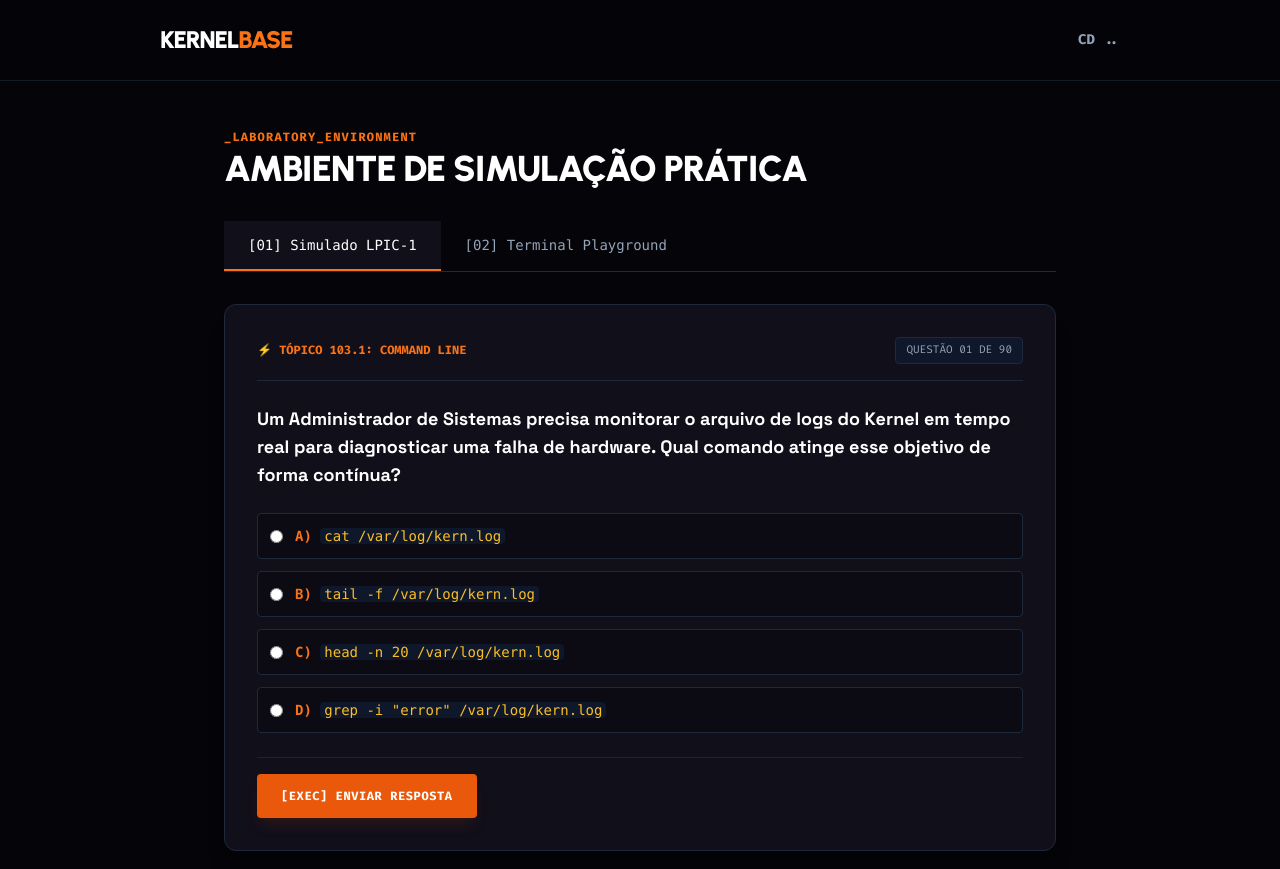
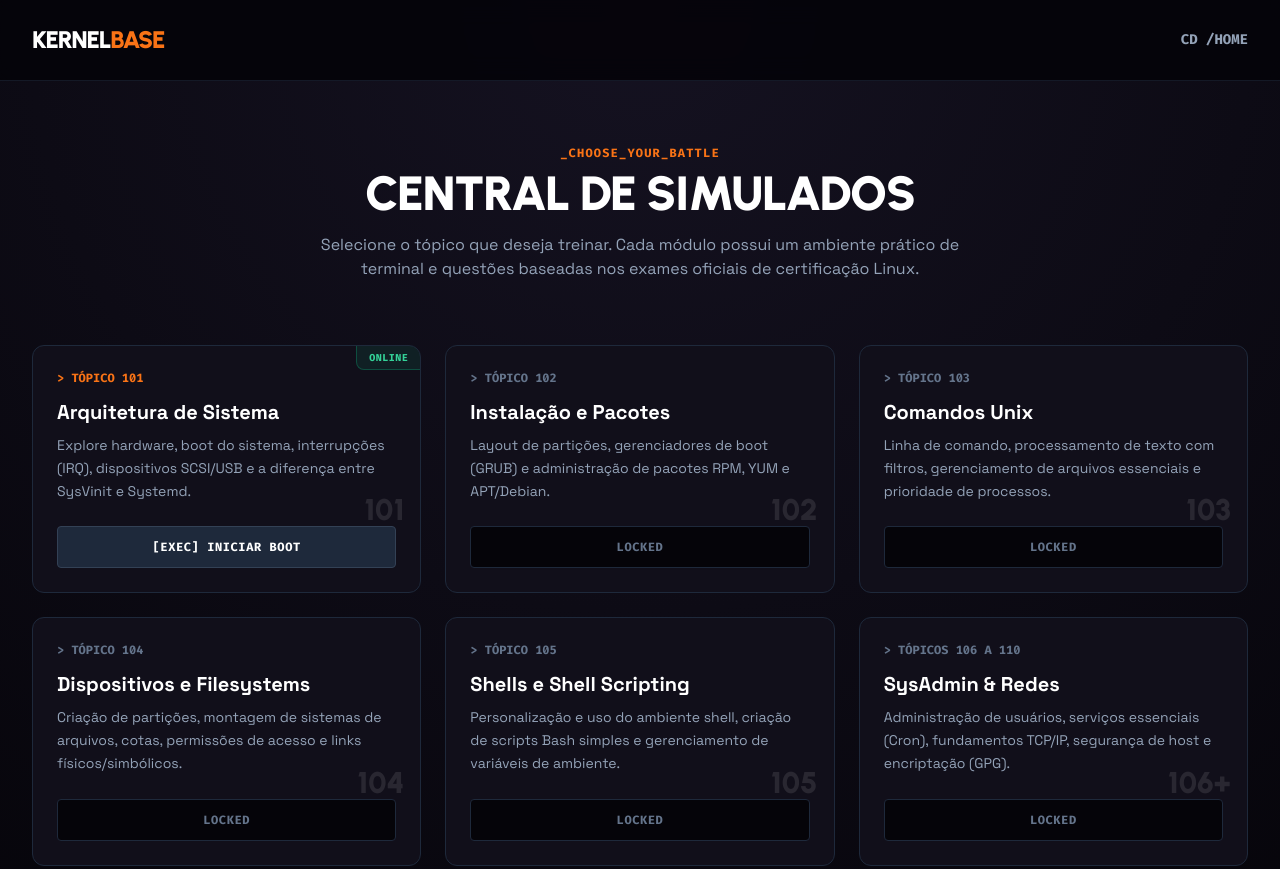
Before and after one commit to Daniel-Pereira-Linux/KernelBase, a plain HTML site: page simulado.html in a window 1280 px wide. Shown: the top 869 px of the page. Drawn offline with nearby package versions, Linux system fonts and the light colour scheme.

Commit message:
Update simulado.html

```diff
--- a/simulado.html
+++ b/simulado.html
@@ -3,216 +3,148 @@
 <head>
     <meta charset="UTF-8">
     <meta name="viewport" content="width=device-width, initial-scale=1.0">
-    <title>KernelBase // Simulação LPIC-1 & Labs</title>
+    <title>KernelBase // Central de Simulados LPIC-1</title>
     <script src="https://cdn.tailwindcss.com"></script>
-    <link rel="preconnect" href="https://fonts.googleapis.com">
-    <link rel="preconnect" href="https://fonts.gstatic.com" crossorigin>
     <link href="https://fonts.googleapis.com/css2?family=Space+Grotesk:wght@400;700&family=Urbanist:wght@800;900&family=Fira+Code:wght@400;700&display=swap" rel="stylesheet">
     <style>
         body {
             background-color: #050409;
-            background-image: radial-gradient(circle at 50% 30%, #121021 0%, #050409 100__);
+            background-image: radial-gradient(circle at 50% 0%, #151221 0%, #050409 100%);
             font-family: 'Space Grotesk', sans-serif;
         }
-        .heading-brand {
-            font-family: 'Urbanist', sans-serif;
-        }
-        .code-font {
-            font-family: 'Fira Code', monospace;
-        }
-        .tab-btn.active {
-            border-color: #f97316;
-            color: #ffffff;
-            background-color: #110f1a;
-        }
+        .heading-brand { font-family: 'Urbanist', sans-serif; }
+        .code-font { font-family: 'Fira Code', monospace; }
+        .glow-hover:hover { box-shadow: 0 0 15px rgba(249, 115, 22, 0.3); border-color: #f97316; }
     </style>
 </head>
 <body class="text-slate-200 antialiased selection:bg-orange-500 selection:text-white min-h-screen flex flex-col">
 
+    <!-- NAVBAR -->
     <header class="border-b border-slate-800/60 bg-[#050409]/90 backdrop-blur-md sticky top-0 z-50">
-        <div class="max-w-5xl mx-auto px-4 sm:px-6 lg:px-8 h-20 flex items-center justify-between">
+        <div class="max-w-7xl mx-auto px-4 sm:px-6 lg:px-8 h-20 flex items-center justify-between">
             <div class="flex items-center gap-2">
                 <span class="text-2xl font-black tracking-tighter text-white heading-brand">
                     KERNEL<span class="text-orange-500">BASE</span>
                 </span>
             </div>
-            <a href="index.html" class="text-sm font-bold uppercase text-slate-400 hover:text-orange-500 transition-colors flex items-center gap-1 code-font">
-                cd ..
+            <a href="index.html" class="text-sm font-bold uppercase text-slate-400 hover:text-orange-500 transition-colors code-font">
+                cd /home
             </a>
         </div>
     </header>
 
-    <main class="flex-grow max-w-4xl mx-auto px-4 sm:px-6 lg:px-8 pt-12 pb-24 w-full">
+    <main class="flex-grow max-w-7xl mx-auto px-4 sm:px-6 lg:px-8 pt-16 pb-24 w-full">
 
-        <div class="text-center md:text-left mb-8">
-            <span class="text-orange-500 font-bold uppercase text-xs tracking-widest block mb-1 code-font">_LABORATORY_ENVIRONMENT</span>
-            <h1 class="text-4xl font-black text-white uppercase tracking-tight heading-brand">Ambiente de Simulação Prática</h1>
+        <div class="text-center mb-16">
+            <span class="text-orange-500 font-bold uppercase text-xs tracking-widest block mb-2 code-font">_CHOOSE_YOUR_BATTLE</span>
+            <h1 class="text-4xl sm:text-5xl font-black text-white uppercase tracking-tight heading-brand">Central de Simulados</h1>
+            <p class="text-slate-400 mt-4 max-w-2xl mx-auto font-light">Selecione o tópico que deseja treinar. Cada módulo possui um ambiente prático de terminal e questões baseadas nos exames oficiais de certificação Linux.</p>
         </div>
 
-        <div class="flex border-b border-slate-800 mb-8 font-mono text-xs sm:text-sm overflow-x-auto">
-            <button onclick="switchTab('lpic-quiz')" id="tab-lpic-quiz" class="tab-btn active px-6 py-3.5 border-b-2 border-transparent text-slate-400 hover:text-white transition-all whitespace-nowrap">
-                [01] Simulado LPIC-1
-            </button>
-            <button onclick="switchTab('live-terminal')" id="tab-live-terminal" class="tab-btn px-6 py-3.5 border-b-2 border-transparent text-slate-400 hover:text-white transition-all whitespace-nowrap">
-                [02] Terminal Playground
+        <!-- GRID DE TÓPICOS -->
+        <div class="grid grid-cols-1 md:grid-cols-2 lg:grid-cols-3 gap-6">
+
+            <!-- CARD TÓPICO 101 -->
+            <div class="bg-[#110f1a] rounded-xl border border-slate-800 p-6 transition-all duration-300 glow-hover group relative overflow-hidden flex flex-col justify-between h-full">
+                <div class="absolute top-0 right-0 bg-emerald-500/10 text-emerald-400 border-l border-b border-emerald-500/30 px-3 py-1 rounded-bl-lg text-[10px] font-bold uppercase tracking-wider code-font">
+                    Online
+                </div>
+                <div>
+                    <h2 class="text-3xl font-black text-white/10 absolute right-4 bottom-16 heading-brand pointer-events-none">101</h2>
+                    <span class="text-orange-500 font-bold text-xs uppercase code-font block mb-3">> Tópico 101</span>
+                    <h3 class="text-xl font-bold text-white mb-2">Arquitetura de Sistema</h3>
+                    <p class="text-slate-400 text-sm font-light leading-relaxed mb-6">
+                        Explore hardware, boot do sistema, interrupções (IRQ), dispositivos SCSI/USB e a diferença entre SysVinit e Systemd.
+                    </p>
+                </div>
+                <!-- Link apontando para o arquivo criado anteriormente -->
+                <a href="simulado_101.html" class="block text-center bg-slate-800 group-hover:bg-orange-600 text-white border border-slate-700 group-hover:border-orange-500 font-bold uppercase text-xs tracking-wider py-3 rounded transition-all code-font">
+                    [EXEC] Iniciar Boot
+                </a>
+            </div>
+
+            <!-- CARD TÓPICO 102 -->
+            <div class="bg-[#110f1a] rounded-xl border border-slate-800 p-6 transition-all duration-300 hover:border-slate-600 group relative overflow-hidden flex flex-col justify-between h-full">
+                <div>
+                    <h2 class="text-3xl font-black text-white/10 absolute right-4 bottom-16 heading-brand pointer-events-none">102</h2>
+                    <span class="text-slate-500 font-bold text-xs uppercase code-font block mb-3">> Tópico 102</span>
+                    <h3 class="text-xl font-bold text-white mb-2">Instalação e Pacotes</h3>
+                    <p class="text-slate-400 text-sm font-light leading-relaxed mb-6">
+                        Layout de partições, gerenciadores de boot (GRUB) e administração de pacotes RPM, YUM e APT/Debian.
+                    </p>
+                </div>
+                <button onclick="alert('Módulo em desenvolvimento! Em breve você poderá colar as questões do 102 aqui.')" class="block w-full text-center bg-[#050409] text-slate-500 border border-slate-800 font-bold uppercase text-xs tracking-wider py-3 rounded transition-all code-font cursor-not-allowed">
+                    Locked
                 </button>
             </div>
 
-        <div id="content-lpic-quiz" class="tab-content space-y-6">
-            <div class="bg-[#110f1a] border border-slate-800 p-6 sm:p-8 rounded-xl shadow-xl relative">
-
-                <div class="flex items-center justify-between border-b border-slate-800 pb-4 mb-6">
-                    <span class="text-orange-500 font-bold text-xs uppercase code-font">⚡ Tópico 103.1: Command Line</span>
-                    <span class="bg-slate-900 border border-slate-800 px-2.5 py-1 rounded text-[11px] code-font text-slate-400">QUESTÃO 01 DE 90</span>
+            <!-- CARD TÓPICO 103 -->
+            <div class="bg-[#110f1a] rounded-xl border border-slate-800 p-6 transition-all duration-300 hover:border-slate-600 group relative overflow-hidden flex flex-col justify-between h-full">
+                <div>
+                    <h2 class="text-3xl font-black text-white/10 absolute right-4 bottom-16 heading-brand pointer-events-none">103</h2>
+                    <span class="text-slate-500 font-bold text-xs uppercase code-font block mb-3">> Tópico 103</span>
+                    <h3 class="text-xl font-bold text-white mb-2">Comandos Unix</h3>
+                    <p class="text-slate-400 text-sm font-light leading-relaxed mb-6">
+                        Linha de comando, processamento de texto com filtros, gerenciamento de arquivos essenciais e prioridade de processos.
+                    </p>
+                </div>
+                <button onclick="alert('Módulo em desenvolvimento!')" class="block w-full text-center bg-[#050409] text-slate-500 border border-slate-800 font-bold uppercase text-xs tracking-wider py-3 rounded transition-all code-font cursor-not-allowed">
+                    Locked
+                </button>
             </div>
 
-                <h3 class="text-white font-bold text-base sm:text-lg mb-6 leading-relaxed">
-                    Um Administrador de Sistemas precisa monitorar o arquivo de logs do Kernel em tempo real para diagnosticar uma falha de hardware. Qual comando atinge esse objetivo de forma contínua?
-                </h3>
-
-                <div class="space-y-3 font-mono text-xs sm:text-sm">
-                    <label class="flex items-start gap-3 p-3 rounded border border-slate-800 bg-[#050409]/40 hover:border-slate-700 cursor-pointer transition-colors group">
-                        <input type="radio" name="lpic_q" value="A" class="mt-1 accent-orange-500 shrink-0">
-                        <span class="text-slate-300 group-hover:text-white"><strong class="text-orange-500">A)</strong> <code class="text-amber-400 bg-slate-900 px-1 rounded">cat /var/log/kern.log</code></span>
-                    </label>
-
-                    <label class="flex items-start gap-3 p-3 rounded border border-slate-800 bg-[#050409]/40 hover:border-slate-700 cursor-pointer transition-colors group">
-                        <input type="radio" name="lpic_q" value="B" class="mt-1 accent-orange-500 shrink-0">
-                        <span class="text-slate-300 group-hover:text-white"><strong class="text-orange-500">B)</strong> <code class="text-amber-400 bg-slate-900 px-1 rounded">tail -f /var/log/kern.log</code></span>
-                    </label>
-
-                    <label class="flex items-start gap-3 p-3 rounded border border-slate-800 bg-[#050409]/40 hover:border-slate-700 cursor-pointer transition-colors group">
-                        <input type="radio" name="lpic_q" value="C" class="mt-1 accent-orange-500 shrink-0">
-                        <span class="text-slate-300 group-hover:text-white"><strong class="text-orange-500">C)</strong> <code class="text-amber-400 bg-slate-900 px-1 rounded">head -n 20 /var/log/kern.log</code></span>
-                    </label>
-
-                    <label class="flex items-start gap-3 p-3 rounded border border-slate-800 bg-[#050409]/40 hover:border-slate-700 cursor-pointer transition-colors group">
-                        <input type="radio" name="lpic_q" value="D" class="mt-1 accent-orange-500 shrink-0">
-                        <span class="text-slate-300 group-hover:text-white"><strong class="text-orange-500">D)</strong> <code class="text-amber-400 bg-slate-900 px-1 rounded">grep -i "error" /var/log/kern.log</code></span>
-                    </label>
+            <!-- CARD TÓPICO 104 -->
+            <div class="bg-[#110f1a] rounded-xl border border-slate-800 p-6 transition-all duration-300 hover:border-slate-600 group relative overflow-hidden flex flex-col justify-between h-full">
+                <div>
+                    <h2 class="text-3xl font-black text-white/10 absolute right-4 bottom-16 heading-brand pointer-events-none">104</h2>
+                    <span class="text-slate-500 font-bold text-xs uppercase code-font block mb-3">> Tópico 104</span>
+                    <h3 class="text-xl font-bold text-white mb-2">Dispositivos e Filesystems</h3>
+                    <p class="text-slate-400 text-sm font-light leading-relaxed mb-6">
+                        Criação de partições, montagem de sistemas de arquivos, cotas, permissões de acesso e links físicos/simbólicos.
+                    </p>
+                </div>
+                <button onclick="alert('Módulo em desenvolvimento!')" class="block w-full text-center bg-[#050409] text-slate-500 border border-slate-800 font-bold uppercase text-xs tracking-wider py-3 rounded transition-all code-font cursor-not-allowed">
+                    Locked
+                </button>
             </div>
 
-                <div class="mt-6 pt-4 border-t border-slate-800/80 flex flex-col sm:flex-row items-center justify-between gap-4">
-                    <button onclick="evaluateQuiz()" class="w-full sm:w-auto bg-orange-600 hover:bg-orange-500 text-white font-bold text-xs uppercase tracking-wider px-6 py-3.5 rounded transition-colors code-font shadow-lg shadow-orange-600/10">
-                        [EXEC] Enviar Resposta
+            <!-- CARD TÓPICO 105 -->
+            <div class="bg-[#110f1a] rounded-xl border border-slate-800 p-6 transition-all duration-300 hover:border-slate-600 group relative overflow-hidden flex flex-col justify-between h-full">
+                <div>
+                    <h2 class="text-3xl font-black text-white/10 absolute right-4 bottom-16 heading-brand pointer-events-none">105</h2>
+                    <span class="text-slate-500 font-bold text-xs uppercase code-font block mb-3">> Tópico 105</span>
+                    <h3 class="text-xl font-bold text-white mb-2">Shells e Shell Scripting</h3>
+                    <p class="text-slate-400 text-sm font-light leading-relaxed mb-6">
+                        Personalização e uso do ambiente shell, criação de scripts Bash simples e gerenciamento de variáveis de ambiente.
+                    </p>
+                </div>
+                <button onclick="alert('Módulo em desenvolvimento!')" class="block w-full text-center bg-[#050409] text-slate-500 border border-slate-800 font-bold uppercase text-xs tracking-wider py-3 rounded transition-all code-font cursor-not-allowed">
+                    Locked
                 </button>
-                    <div id="quiz-feedback" class="text-xs sm:text-sm font-bold code-font hidden"></div>
+            </div>
+
+            <!-- CARD TÓPICO 106+ -->
+            <div class="bg-[#110f1a] rounded-xl border border-slate-800 p-6 transition-all duration-300 hover:border-slate-600 group relative overflow-hidden flex flex-col justify-between h-full">
+                <div>
+                    <h2 class="text-3xl font-black text-white/10 absolute right-4 bottom-16 heading-brand pointer-events-none">106+</h2>
+                    <span class="text-slate-500 font-bold text-xs uppercase code-font block mb-3">> Tópicos 106 a 110</span>
+                    <h3 class="text-xl font-bold text-white mb-2">SysAdmin & Redes</h3>
+                    <p class="text-slate-400 text-sm font-light leading-relaxed mb-6">
+                        Administração de usuários, serviços essenciais (Cron), fundamentos TCP/IP, segurança de host e encriptação (GPG).
+                    </p>
+                </div>
+                <button onclick="alert('Módulo em desenvolvimento!')" class="block w-full text-center bg-[#050409] text-slate-500 border border-slate-800 font-bold uppercase text-xs tracking-wider py-3 rounded transition-all code-font cursor-not-allowed">
+                    Locked
+                </button>
             </div>
 
         </div>
-        </div>
-
-        <div id="content-live-terminal" class="tab-content space-y-6 hidden">
-            <div class="bg-[#0f0e17] rounded-xl border border-slate-800/80 overflow-hidden shadow-2xl">
-                <div class="bg-[#1e1e2e] px-4 py-3 flex items-center justify-between border-b border-slate-800">
-                    <div class="flex gap-1.5">
-                        <div class="w-3 h-3 rounded-full bg-rose-500"></div>
-                        <div class="w-3 h-3 rounded-full bg-amber-500"></div>
-                        <div class="w-3 h-3 rounded-full bg-emerald-500"></div>
-                    </div>
-                    <span class="text-xs text-slate-500 code-font">student@kernelbase-sandbox:~</span>
-                    <div class="w-12"></div>
-                </div>
-
-                <div class="p-6 space-y-4 code-font text-xs sm:text-sm min-h-[250px] flex flex-col justify-between">
-                    <div id="terminal-history" class="space-y-2 text-slate-400">
-                        <p class="text-slate-500"># KernelBase Live Sandbox Environment v1.0</p>
-                        <p class="text-slate-500"># Digite 'help' para listar os comandos simulados disponíveis.</p>
-                    </div>
-
-                    <div class="flex items-center gap-2 border-t border-slate-800/60 pt-4">
-                        <span class="text-emerald-400 shrink-0">student@kernelbase:~$</span>
-                        <input type="text" id="terminal-input" onkeydown="handleTerminalCommand(event)" class="bg-transparent text-white focus:outline-none w-full caret-orange-500" placeholder="" autofocus>
-                    </div>
-                </div>
-            </div>
-        </div>
-
     </main>
 
+    <!-- FOOTER -->
     <footer class="border-t border-slate-900 bg-[#030206] py-8 text-center text-xs text-slate-600 code-font">
         &copy; 2026 KERNELBASE. Todos os direitos reservados.
     </footer>
 
-    <script>
-        // Troca de Abas
-        function switchTab(tabId) {
-            document.querySelectorAll('.tab-content').forEach(content => content.classList.add('hidden'));
-            document.querySelectorAll('.tab-btn').forEach(btn => btn.classList.remove('active'));
-
-            document.getElementById('content-' + tabId).classList.remove('hidden');
-            document.getElementById('tab-' + tabId).classList.add('active');
-
-            if(tabId === 'live-terminal') {
-                document.getElementById('terminal-input').focus();
-            }
-        }
-
-        // Validação de Questão do Quiz
-        function evaluateQuiz() {
-            const checked = document.querySelector('input[name="lpic_q"]:checked');
-            const feedback = document.getElementById('quiz-feedback');
-
-            feedback.classList.remove('hidden', 'text-emerald-400', 'text-rose-400');
-
-            if (!checked) {
-                feedback.innerHTML = "⚠ STATUS: Por favor, selecione uma alternativa.";
-                feedback.classList.add('text-rose-400');
-                return;
-            }
-
-            if (checked.value === "B") {
-                feedback.innerHTML = "✔ SUCCESS: Correto! O parâmetro '-f' (follow) instrui o tail a ler e apresentar novas linhas adicionadas ao arquivo em tempo real.";
-                feedback.classList.add('text-emerald-400');
-            } else {
-                feedback.innerHTML = "❌ FAILED: Resposta errada. Dica: O comando 'cat' apenas lê o arquivo estático e encerra.";
-                feedback.classList.add('text-rose-400');
-            }
-        }
-
-        // Simulação Básica de Terminal via JavaScript (Frontend)
-        function handleTerminalCommand(e) {
-            if (e.key === 'Enter') {
-                const input = document.getElementById('terminal-input');
-                const history = document.getElementById('terminal-history');
-                const command = input.value.trim();
-
-                if (command === '') return;
-
-                // Cria elemento do comando digitado
-                let pCmd = document.createElement('p');
-                pCmd.innerHTML = `<span class="text-emerald-400">student@kernelbase:~$</span> <span class="text-white">${command}</span>`;
-                history.appendChild(pCmd);
-
-                // Processa a resposta do comando
-                let pResult = document.createElement('p');
-                pResult.classList.add('text-slate-300', 'pl-2');
-
-                const cmdLower = command.toLowerCase();
-
-                if (cmdLower === 'help') {
-                    pResult.innerHTML = "Comandos disponíveis: <br>• <span class='text-orange-400'>uname -r</span> - Exibe a versão do Kernel.<br>• <span class='text-orange-400'>ls</span> - Lista o diretório atual.<br>• <span class='text-orange-400'>clear</span> - Limpa o histórico de comandos.<br>• <span class='text-orange-400'>whoami</span> - Exibe o usuário logado.";
-                } else if (cmdLower === 'uname -r') {
-                    pResult.innerHTML = "7.1.0-kernelbase-generic-x86_64";
-                } else if (cmdLower === 'ls') {
-                    pResult.innerHTML = "<span class='text-sky-400 font-bold'>documentos/</span>  <span class='text-sky-400 font-bold'>labs/</span>  simulado_lpic1.txt  README.md";
-                } else if (cmdLower === 'whoami') {
-                    pResult.innerHTML = "student";
-                } else if (cmdLower === 'clear') {
-                    history.innerHTML = '';
-                    pResult = null;
-                } else {
-                    pResult.innerHTML = `bash: ${command}: comando não encontrado ou não mapeado neste ambiente simulado.`;
-                    pResult.classList.add('text-rose-400');
-                }
-
-                if (pResult) history.appendChild(pResult);
-
-                // Reseta campo e rola a tela do terminal para baixo
-                input.value = '';
-                input.scrollIntoView();
-            }
-        }
-    </script>
 </body>
 </html>
```
Lines whose indentation alone changed are shown as unchanged.
